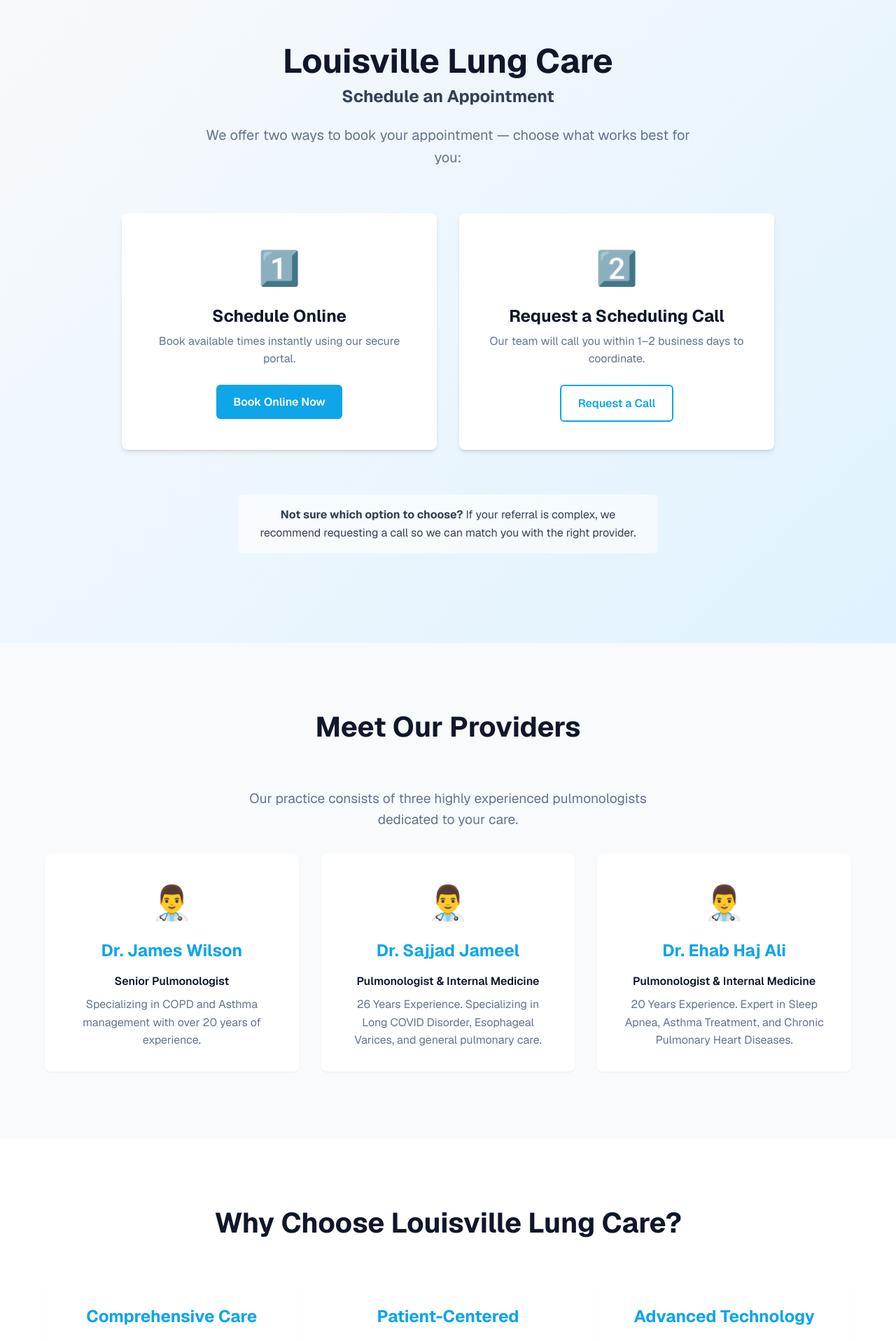
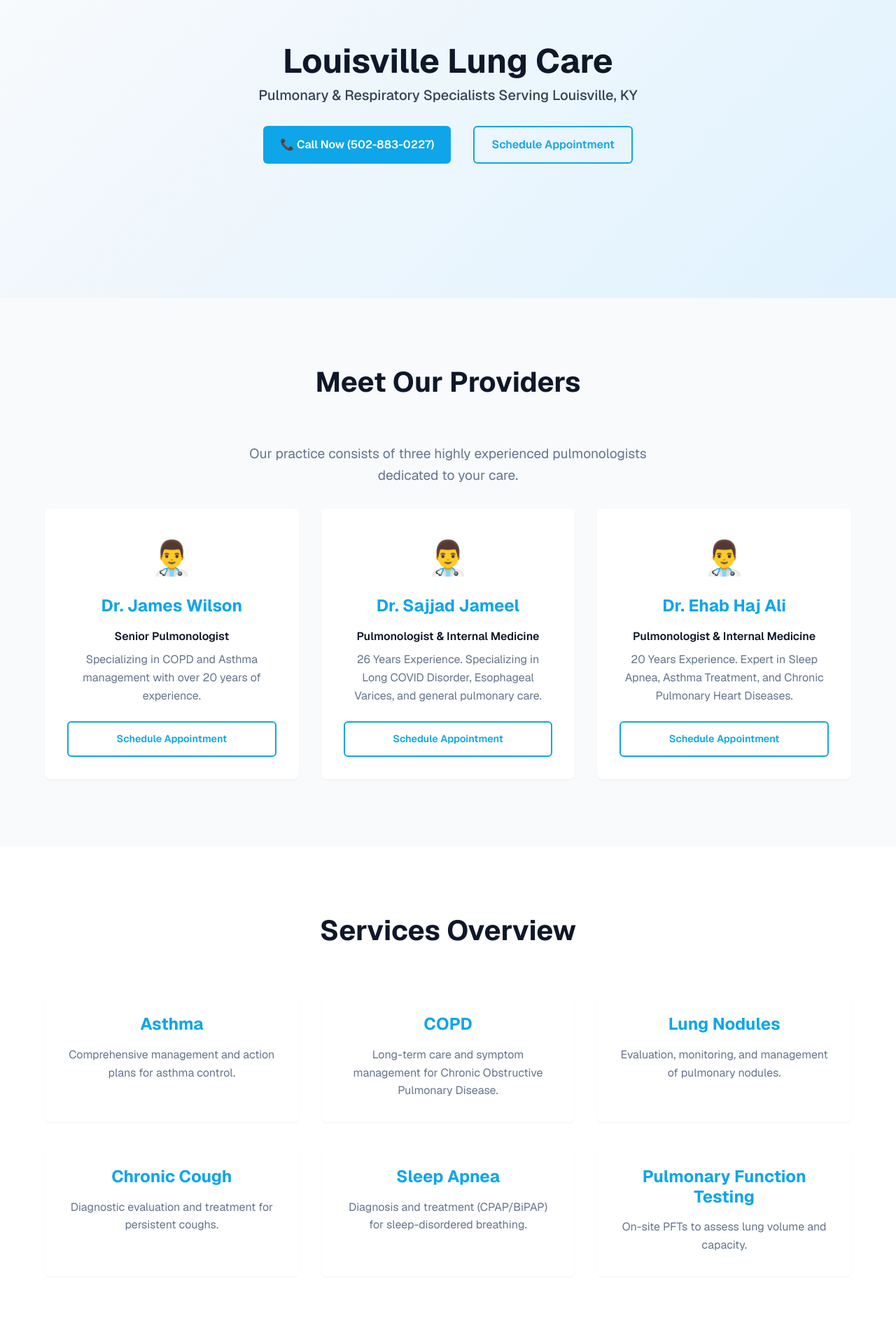
Before and after one commit to mouctarbarrie98-cmd/llc, a Next.js app: page / in a window 1280 px wide. Shown: the part 120-2037 px from the top of the page at 70% size. Built offline with nearby package versions, Linux system fonts and the light colour scheme; no server answers.

Commit message:
Add schedule appointment buttons to provider cards

```diff
--- a/src/app/page.tsx
+++ b/src/app/page.tsx
@@ -9,30 +9,21 @@ export default function Home() {
       <section className={styles.hero}>
         <div className="container">
           <h1 className={styles.heroTitle} style={{ marginBottom: '0.5rem' }}>Louisville Lung Care</h1>
-          <h2 style={{ fontSize: '1.5rem', marginBottom: '1.5rem', color: 'var(--color-text)' }}>Schedule an Appointment</h2>
-          <p className={styles.heroSubtitle}>We offer two ways to book your appointment — choose what works best for you:</p>
+          <h2 style={{ fontSize: '1.25rem', fontWeight: 500, color: 'var(--color-text)', marginBottom: '2rem', maxWidth: '600px', marginInline: 'auto' }}>
+            Pulmonary & Respiratory Specialists Serving Louisville, KY
+          </h2>
 
           <div className={styles.schedulingOptions}>
-            {/* Option 1 */}
-            <div className={styles.optionCard}>
-              <div className={styles.optionIcon}>1️⃣</div>
-              <h3>Schedule Online</h3>
-              <p>Book available times instantly using our secure portal.</p>
-              <Link href="/schedule" className="btn btn-primary">Book Online Now</Link>
-            </div>
+            {/* Primary CTA */}
+            <a href="tel:5028830227" className="btn btn-primary" style={{ fontSize: '1rem', padding: '0.75rem 1.5rem' }}>
+              📞 Call Now (502-883-0227)
+            </a>
 
-            {/* Option 2 */}
-            <div className={styles.optionCard}>
-              <div className={styles.optionIcon}>2️⃣</div>
-              <h3>Request a Scheduling Call</h3>
-              <p>Our team will call you within 1–2 business days to coordinate.</p>
-              <Link href="/request-call" className="btn btn-outline">Request a Call</Link>
-            </div>
+            {/* Secondary CTA */}
+            <Link href="/schedule" className="btn btn-outline">
+              Schedule Appointment
+            </Link>
           </div>
-
-          <p className={styles.heroNote}>
-            <strong>Not sure which option to choose?</strong> If your referral is complex, we recommend requesting a call so we can match you with the right provider.
-          </p>
         </div>
       </section>
 
@@ -43,46 +34,67 @@ export default function Home() {
           <p className={styles.doctorsIntro}>Our practice consists of three highly experienced pulmonologists dedicated to your care.</p>
           <div className={styles.grid}>
             {/* Doctor 1 */}
-            <div className={styles.card}>
+            <div className={styles.card} style={{ display: 'flex', flexDirection: 'column', height: '100%' }}>
               <div className={styles.doctorIcon}>👨‍⚕️</div>
               <h3>Dr. James Wilson</h3>
               <p className={styles.doctorRole}>Senior Pulmonologist</p>
-              <p>Specializing in COPD and Asthma management with over 20 years of experience.</p>
+              <p style={{ flex: 1 }}>Specializing in COPD and Asthma management with over 20 years of experience.</p>
+              <div style={{ marginTop: '1.5rem' }}>
+                <Link href="/schedule" className="btn btn-outline" style={{ width: '100%', fontSize: '0.9rem' }}>Schedule Appointment</Link>
+              </div>
             </div>
             {/* Doctor 2 */}
-            <div className={styles.card}>
+            <div className={styles.card} style={{ display: 'flex', flexDirection: 'column', height: '100%' }}>
               <div className={styles.doctorIcon}>👨‍⚕️</div>
               <h3>Dr. Sajjad Jameel</h3>
               <p className={styles.doctorRole}>Pulmonologist & Internal Medicine</p>
-              <p>26 Years Experience. Specializing in Long COVID Disorder, Esophageal Varices, and general pulmonary care.</p>
+              <p style={{ flex: 1 }}>26 Years Experience. Specializing in Long COVID Disorder, Esophageal Varices, and general pulmonary care.</p>
+              <div style={{ marginTop: '1.5rem' }}>
+                <Link href="/schedule" className="btn btn-outline" style={{ width: '100%', fontSize: '0.9rem' }}>Schedule Appointment</Link>
+              </div>
             </div>
             {/* Doctor 3 */}
-            <div className={styles.card}>
+            <div className={styles.card} style={{ display: 'flex', flexDirection: 'column', height: '100%' }}>
               <div className={styles.doctorIcon}>👨‍⚕️</div>
               <h3>Dr. Ehab Haj Ali</h3>
               <p className={styles.doctorRole}>Pulmonologist & Internal Medicine</p>
-              <p>20 Years Experience. Expert in Sleep Apnea, Asthma Treatment, and Chronic Pulmonary Heart Diseases.</p>
+              <p style={{ flex: 1 }}>20 Years Experience. Expert in Sleep Apnea, Asthma Treatment, and Chronic Pulmonary Heart Diseases.</p>
+              <div style={{ marginTop: '1.5rem' }}>
+                <Link href="/schedule" className="btn btn-outline" style={{ width: '100%', fontSize: '0.9rem' }}>Schedule Appointment</Link>
+              </div>
             </div>
           </div>
         </div>
       </section>
 
-      {/* Info Section */}
+      {/* Services Overview */}
       <section className={styles.features}>
         <div className="container">
-          <h2 className={styles.sectionTitle}>Why Choose Louisville Lung Care?</h2>
+          <h2 className={styles.sectionTitle}>Services Overview</h2>
           <div className={styles.grid}>
             <div className={styles.card}>
-              <h3>Comprehensive Care</h3>
-              <p>From asthma to sleep apnea, we treat a wide range of respiratory conditions with expertise.</p>
+              <h3>Asthma</h3>
+              <p>Comprehensive management and action plans for asthma control.</p>
             </div>
             <div className={styles.card}>
-              <h3>Patient-Centered</h3>
-              <p>We listen to your concerns and tailor treatment plans to your unique lifestyle and needs.</p>
+              <h3>COPD</h3>
+              <p>Long-term care and symptom management for Chronic Obstructive Pulmonary Disease.</p>
             </div>
             <div className={styles.card}>
-              <h3>Advanced Technology</h3>
-              <p>Utilizing the latest diagnostic tools to ensure accurate assessments and effective treatments.</p>
+              <h3>Lung Nodules</h3>
+              <p>Evaluation, monitoring, and management of pulmonary nodules.</p>
+            </div>
+            <div className={styles.card}>
+              <h3>Chronic Cough</h3>
+              <p>Diagnostic evaluation and treatment for persistent coughs.</p>
+            </div>
+            <div className={styles.card}>
+              <h3>Sleep Apnea</h3>
+              <p>Diagnosis and treatment (CPAP/BiPAP) for sleep-disordered breathing.</p>
+            </div>
+            <div className={styles.card}>
+              <h3>Pulmonary Function Testing</h3>
+              <p>On-site PFTs to assess lung volume and capacity.</p>
             </div>
           </div>
         </div>
--- a/src/app/providers/page.tsx
+++ b/src/app/providers/page.tsx
@@ -36,10 +36,13 @@ export default function ProvidersPage() {
                             <h2 style={{ color: 'var(--color-primary)', marginBottom: '0.25rem' }}>{doc.name}</h2>
                             <p style={{ fontWeight: 600, color: 'var(--color-secondary)', marginBottom: '1rem' }}>{doc.role}</p>
                             <p style={{ marginBottom: '1rem', lineHeight: 1.6 }}>{doc.bio}</p>
-                            <div style={{ fontSize: '0.9rem', color: 'var(--color-text-light)', whiteSpace: 'pre-line' }}>
+                            <div style={{ fontSize: '0.9rem', color: 'var(--color-text-light)', whiteSpace: 'pre-line', marginBottom: '1.5rem' }}>
                                 <strong>Education:</strong><br />
                                 {doc.education}
                             </div>
+                            <Link href="/schedule" className="btn btn-outline" style={{ fontSize: '0.9rem', padding: '0.5rem 1rem' }}>
+                                Schedule with {doc.name.split(' ').slice(0, 2).join(' ')}
+                            </Link>
                         </div>
                     </div>
                 ))}
```
